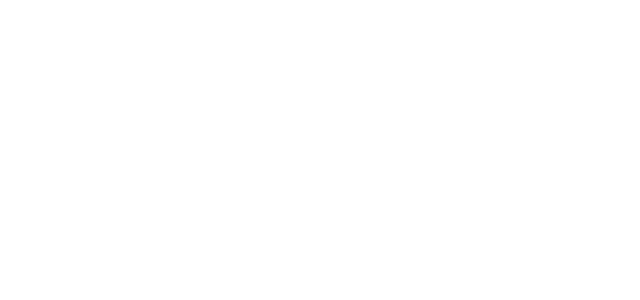
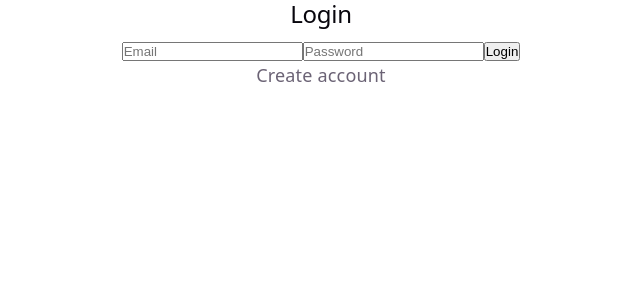
Before and after one commit to DrisyaCS21/restaurant, a React app in the folder frontend/: page /auth in a window 1280 px wide. Before the commit this address had no page. Shown: the top 300 px of the page, without its empty margins (319-959 px from the left). Built offline with nearby package versions, Linux system fonts and the light colour scheme; the HTML template or start-up script is replaced by a standard one.

Commit message:
Homepage and login page added manually

```diff
--- a/frontend/src/App.jsx
+++ b/frontend/src/App.jsx
@@ -3,6 +3,7 @@
 import AdminPage from "./pages/AdminPage";
 import HomePage from "./pages/HomePage";
 import AddMenu from "./admin/AddMenu";
+import AuthPage from "./pages/AuthPage";
 // import "./App.css";
 
 function App() {
@@ -11,6 +12,7 @@
       <Routes>
         <Route path="/" element={<HomePage />} />
         <Route path="/menu" element={<MenuPage />} />
+        <Route path="/auth" element={<AuthPage />} />
          <Route path="/admin" element={<AdminPage />} />
          <Route path="/admin/add-menu" element={<AddMenu />} />
       </Routes>
--- /dev/null
+++ b/frontend/src/pages/AuthPage.jsx
@@ -0,0 +1,28 @@
+import { useState } from "react";
+
+function AuthPage() {
+  const [isLogin, setIsLogin] = useState(true);
+
+  return (
+    <div className="auth-page">
+      <h2>{isLogin ? "Login" : "Sign Up"}</h2>
+
+      <form className="auth-form">
+        {!isLogin && <input type="text" placeholder="Name" required />}
+
+        <input type="email" placeholder="Email" required />
+        <input type="password" placeholder="Password" required />
+
+        <button type="submit">
+          {isLogin ? "Login" : "Sign Up"}
+        </button>
+      </form>
+
+      <p onClick={() => setIsLogin(!isLogin)} style={{ cursor: "pointer" }}>
+        {isLogin ? "Create account" : "Already have an account?"}
+      </p>
+    </div>
+  );
+}
+
+export default AuthPage;
--- a/frontend/src/pages/HomePage.jsx
+++ b/frontend/src/pages/HomePage.jsx
@@ -1,5 +1,6 @@
 import React, { useState, useEffect } from 'react';
 import { useNavigate } from 'react-router-dom';
+import {Link} from 'react-router-dom';
 import './HomePage.css';
 
 const HomePage = () => {
@@ -53,6 +54,9 @@
             <li><a href="#home" onClick={(e) => { e.preventDefault(); scrollToSection('home'); }}>Home</a></li>
             <li><a href="#dining" onClick={(e) => { e.preventDefault(); scrollToSection('dining'); }}>Dining</a></li>
             <li><a href="#banquet" onClick={(e) => { e.preventDefault(); scrollToSection('banquet'); }}>Banquet</a></li>
+            <li>
+              <Link to="/auth">Login</Link>
+            </li>
             <li><a href="#access-menu" onClick={(e) => { e.preventDefault(); scrollToSection('access-menu'); }}>Order Now</a></li>
           </ul>
         </div>
```
